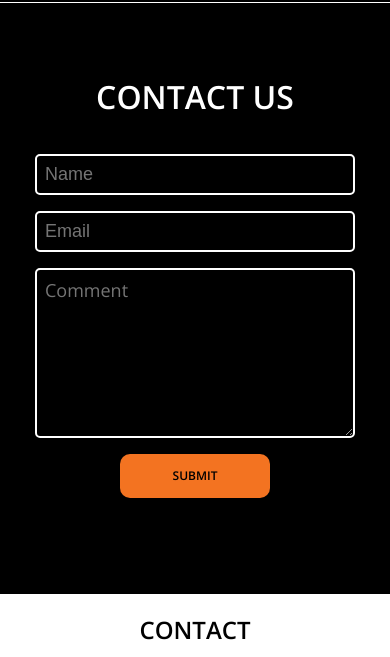
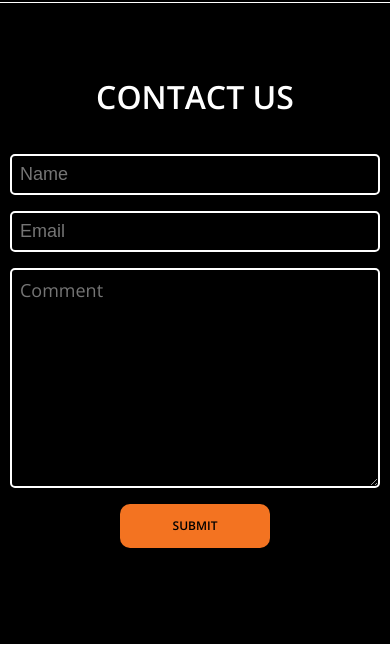
Before and after one commit to ConnerChappell/DGM_2780_preprocessed, a plain HTML site: page contact.html in a window 390 px wide. Shown: the part 94-751 px from the top of the page. Drawn offline with nearby package versions, Linux system fonts and the light colour scheme.

Commit message:
Escaping for mobile requirement met

```diff
--- a/LESS/styles.less
+++ b/LESS/styles.less
@@ -189,10 +189,9 @@ form {
     flex-direction: column;
     justify-content: center;
     align-items: center;
-    margin-top: 13rem;
+    margin: 13rem 1rem 0 1rem;
     box-sizing: border-box;
     padding-bottom: 0;
-    margin-bottom: 0;
 }
 input {
     font-size: 18px;
@@ -200,7 +199,7 @@ input {
     margin: .5rem 1rem;
     background-color: transparent;
     outline: 0;
-    width: 300px;
+    width: 350px;
     padding: .5rem;
     .border-mixin();
 }
@@ -212,8 +211,8 @@ textarea {
     color: @font-color;
     font-family: @font-stack;
     margin: .5rem 1rem;
-    height: 150px;
-    width: 300px;
+    height: 200px;
+    width: 350px;
     padding: .5rem;
     resize:vertical;
     background-color: transparent;
@@ -285,27 +284,40 @@ footer {
 }
 
 
-/* Media Queries */
-@media only screen and (max-width: 325px) {
+/* Escaping for Mobile */
+@max325: ~"(max-width: 325px)";
 .nav-list a {
+    @media @max325 {
         padding: .5rem;
     }
 }
-@media only screen and (min-width: 450px) {
+input, textarea {
+    @media @max325 {
+        width: 250px;
+    }
+}
+@min450: ~"(min-width: 450px)";
 #number1 h2 {
+    @media @min450 {
         margin: 1rem 1.5rem .5rem 1.5rem;
 		line-height: 1.5rem;
     }
 }
-@media only screen and (min-width: 465px) {
+@min465: ~"(min-width: 465px)";
 nav #logo {
+    @media @min465 {
         width: 20%;
     }
+}
 #number1 h2 {
+    @media @min465 {
         margin: 1rem 2rem .5rem 2rem;
 		line-height: 1.5rem;
     }
 }
+
+
+/* Media Queries from previous project so the whole thing doesn't break */
 @media only screen and (min-width: 481px) {
 	nav #logo {
 		width: 20%;
```
Also changed, not shown: css/index.css. Lines whose indentation alone changed are shown as unchanged.
